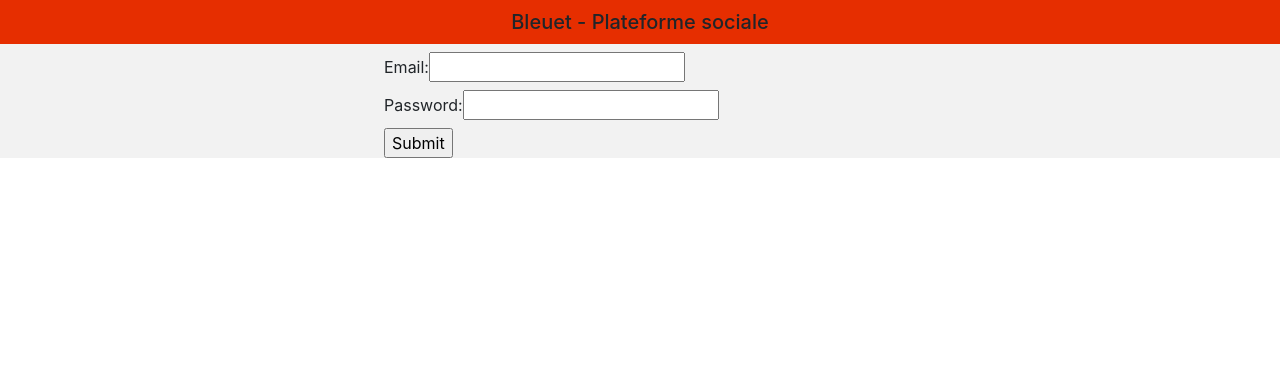
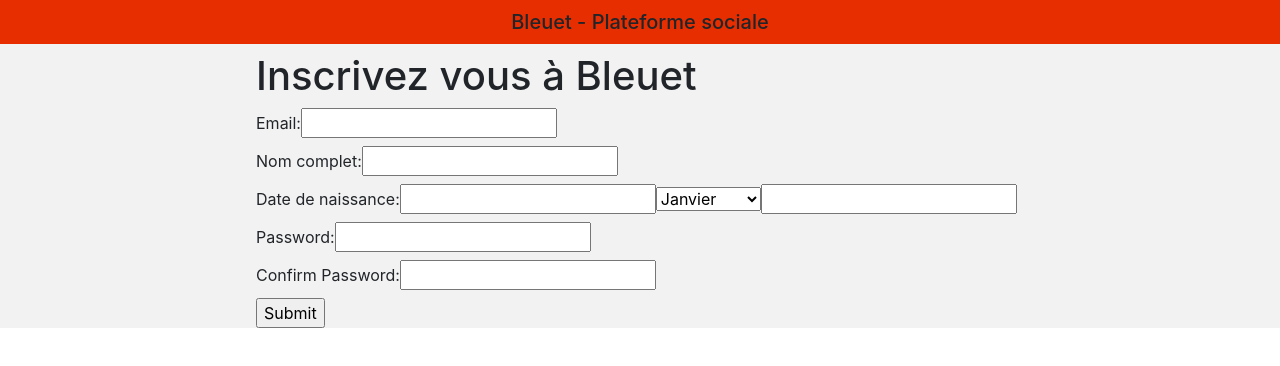
Before and after one commit to Calvibert/social-breakdance, a React (Create React App) app in the folder client/: page /signup in a window 1280 px wide. Shown: the top 366 px of the page. Built offline with nearby package versions, Linux system fonts and the light colour scheme.

Commit message:
signup form in progress

```diff
--- a/client/src/login/form.js
+++ b/client/src/login/form.js
@@ -37,7 +37,7 @@
 
   render() {
     return (
-      <div className="form__container">
+      <div className="login-form__container">
         <form onSubmit={this.handleSubmit}>
           <label>
             Email:
--- a/client/src/login/style/login.css
+++ b/client/src/login/style/login.css
@@ -1,4 +1,4 @@
-.form__container {
+.login-form__container {
     margin: auto;
     width: 40%;
 }
--- a/client/src/signup/form.js
+++ b/client/src/signup/form.js
@@ -1,13 +1,103 @@
 import React, { Component } from "react";
 
 export default class Form extends Component {
+  constructor(props) {
+    super(props);
+    this.state = {
+      email: "",
+      name: "",
+      birthdateDay: "",
+      birthdateMonth: "",
+      birthdateYear: "",
+      password: "",
+      passwordConfirm: ""
+    };
+
+    this.handleChange = this.handleChange.bind(this);
+    this.handleSubmit = this.handleSubmit.bind(this);
+  }
+
+  handleChange(event, option = 0) {
+    switch (option) {
+      case "email":
+        this.setState({ email: event.target.value });
+        break;
+      case "name":
+        this.setState({ name: event.target.value });
+        break;
+      case "birthdateDay":
+        this.setState({ birthdateDay: event.target.value });
+        break;
+      case "birthdateMonth":
+        this.setState({ birthdateMonth: event.target.value });
+        break;
+      case "birthdateYear":
+        this.setState({ birthdateYear: event.target.value });
+        break;
+      case "password":
+        this.setState({ password: event.target.value });
+        break;
+      case "passwordConfirm":
+        this.setState({ passwordConfirm: event.target.value });
+        break;
+      default:
+        break;
+    }
+  }
+
+  handleSubmit(event) {}
+
   render() {
     return (
-      <div className="form__container">
+      <div className="signup-form__container">
         <form onSubmit={this.handleSubmit}>
           <label>
             Email:
-            <input type="text" name="email" onChange={this.handleEmailChange} />
+            <input
+              type="text"
+              name="email"
+              onChange={e => this.handleChange(e, "email")}
+            />
+          </label>
+          <br />
+          <label>
+            Nom complet:
+            <input
+              type="text"
+              name="name"
+              onChange={e => this.handleChange(e, "name")}
+            />
+          </label>
+          <br />
+          <label>
+            Date de naissance:
+            <input
+              type="text"
+              name="birthdate-day"
+              onChange={e => this.handleChange(e, "birthdateDay")}
+            />
+            <select
+              value={this.state.birthdateMonth}
+              onChange={e => this.handleChange(e, "birthdateDonth")}
+            >
+              <option value="Janvier">Janvier</option>
+              <option value="Février">Février</option>
+              <option value="Mars">Mars</option>
+              <option value="Avril">Avril</option>
+              <option value="Mai">Mai</option>
+              <option value="Juin">Juin</option>
+              <option value="Juillet">Juillet</option>
+              <option value="Août">Août</option>
+              <option value="Septembre">Septembre</option>
+              <option value="Octobre">Octobre</option>
+              <option value="Novembre">Novembre</option>
+              <option value="Décembre">Décembre</option>
+            </select>
+            <input
+              type="text"
+              name="birthdate-year"
+              onChange={e => this.handleChange(e, "birthdateYear")}
+            />
           </label>
           <br />
           <label>
@@ -15,7 +105,16 @@
             <input
               type="password"
               name="password"
-              onChange={this.handlePasswordChange}
+              onChange={e => this.handleChange(e, "password")}
+            />
+          </label>
+          <br />
+          <label>
+            Confirm Password:
+            <input
+              type="password"
+              name="confirm-password"
+              onChange={e => this.handleChange(e, "confirm-password")}
             />
           </label>
           <br />
--- a/client/src/signup/signup.js
+++ b/client/src/signup/signup.js
@@ -1,11 +1,13 @@
 import React, { Component } from "react";
 import Form from "./form";
+import "./style/signup.css";
 
 export default class Signup extends Component {
   render() {
     return (
       <div className="signup__background">
         <div className="signup__container">
+          <h1>Inscrivez vous à Bleuet</h1>
           <Form />
         </div>
       </div>
--- /dev/null
+++ b/client/src/signup/style/signup.css
@@ -0,0 +1,4 @@
+.signup__container {
+    width: 60%;
+    margin: auto;
+}
```
